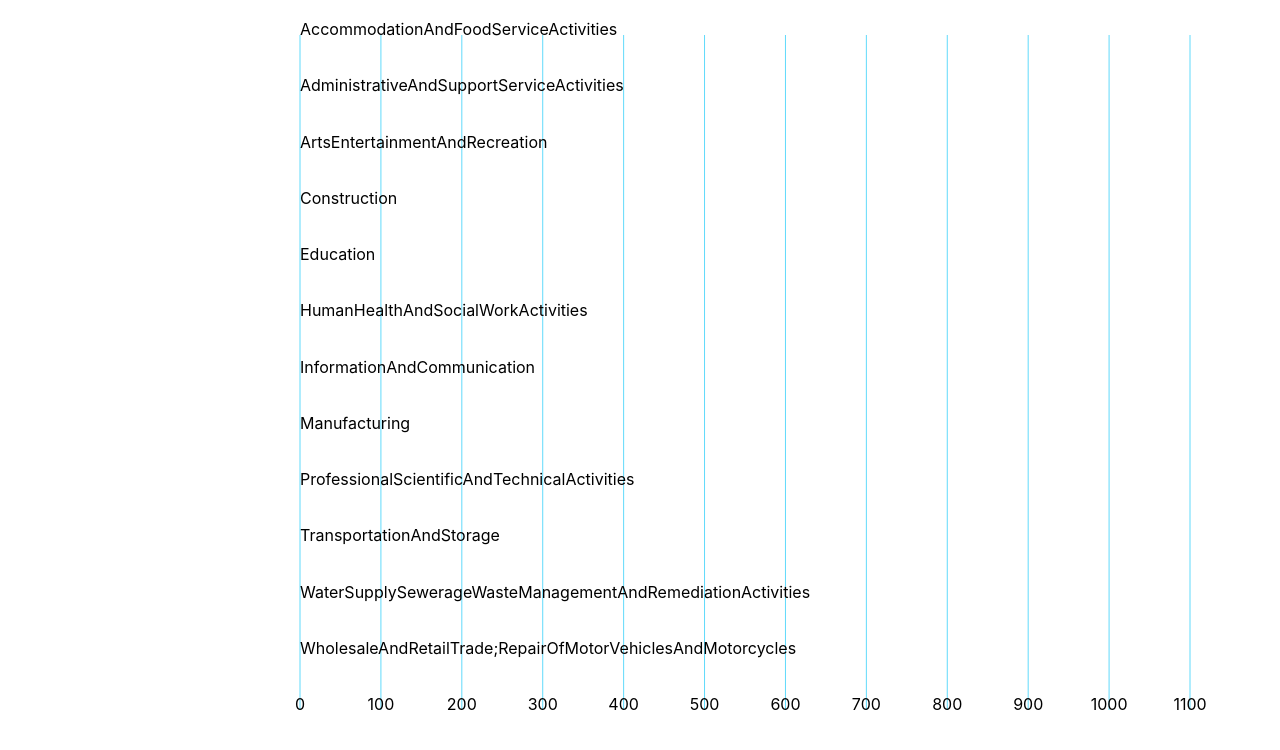
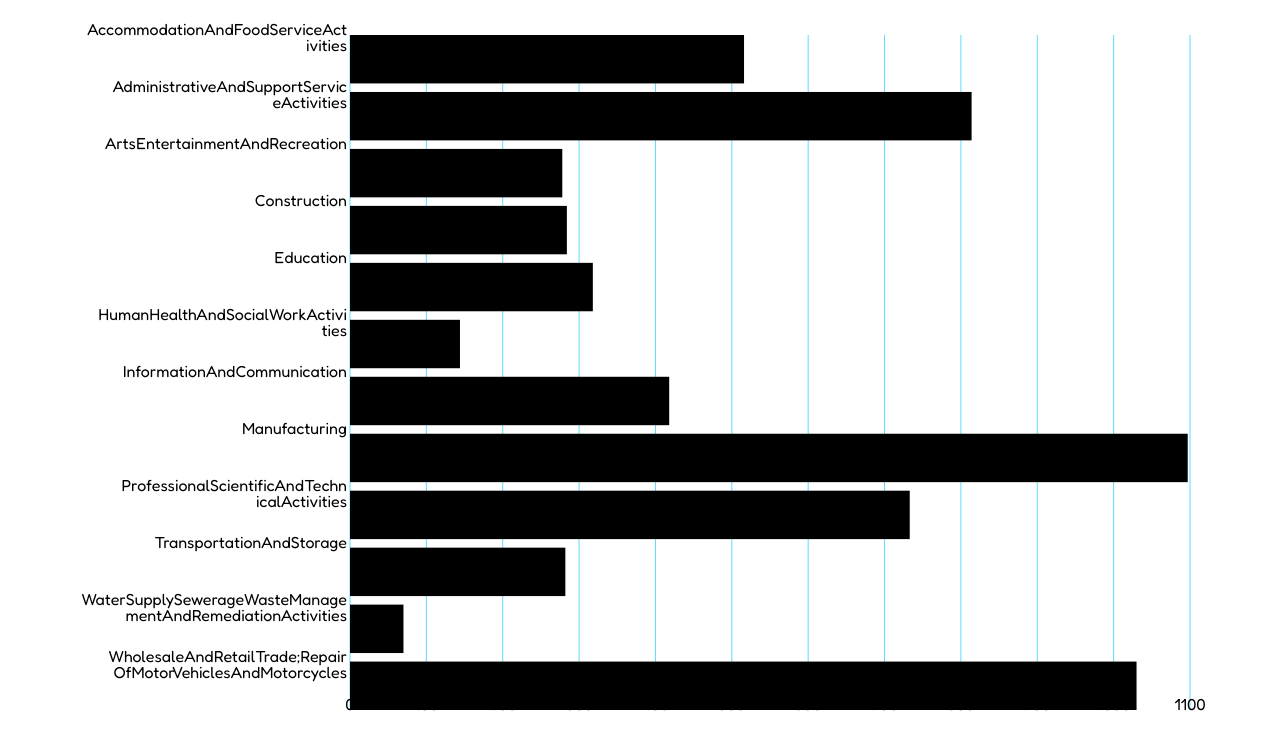
Before and after one commit to BinaryDog109/covid-impact-viz, a React (Create React App) app: page / in a window 1280 px wide. Shown: the top 750 px of the page. Built offline with nearby package versions, Linux system fonts and the light colour scheme.

Commit message:
Set up basic structure for the diagram

```diff
--- a/public/index.html
+++ b/public/index.html
@@ -3,6 +3,12 @@
   <head>
     <meta charset="utf-8" />
     <link rel="icon" href="%PUBLIC_URL%/favicon.ico" />
+    <link rel="preconnect" href="https://fonts.googleapis.com" />
+    <link rel="preconnect" href="https://fonts.gstatic.com" crossorigin />
+    <link
+      href="https://fonts.googleapis.com/css2?family=Fredoka:wght@300;400;700&display=swap"
+      rel="stylesheet"
+    />
     <meta name="viewport" content="width=device-width, initial-scale=1" />
     <meta name="theme-color" content="#000000" />
     <meta
--- a/src/App.js
+++ b/src/App.js
@@ -5,17 +5,20 @@ import { scaleBand, scaleLinear, max } from "d3";
 
 import { useData } from "./useData";
 
+import { XAxisChannel } from "./components/XAxisChannel";
+import { YAxisChannel } from "./components/YAxisChannel";
+
 const diagramSpace = {
   top: 35,
-  left: 300,
+  left: 350,
   bottom: 90,
   right: 90,
 };
-const outsideMargin = 20
+const outsideMargin = 20;
 const textOffset = 50;
 
-const displayWidth = window.innerWidth
-const displayHeight = window.innerHeight
+const displayWidth = window.innerWidth;
+const displayHeight = window.innerHeight;
 const drawHeight = displayHeight - diagramSpace.top - diagramSpace.bottom;
 const drawWidth = displayWidth - diagramSpace.left - diagramSpace.right;
 
@@ -36,30 +39,32 @@ function App() {
 
   const yMapping = scaleBand()
     .domain(data.map(yAccessor))
-    .range([0, drawHeight]);
+    .range([0, drawHeight])
+    .paddingInner(0.15);
+    ;
 
-  const XAxisChannel = () =>
-    xMapping.ticks().map((tickValue) => (
-      <g className="tick-group" key={tickValue} transform={`translate(${xMapping(tickValue)}, 0)`}>
-        <line y2={drawHeight} />
-        <text y={drawHeight}>{tickValue}</text>
-      </g>
-    ));
-
-    const YAxisChannel = () =>
-      yMapping.domain().map(domainValue => (
-        <text y={yMapping(domainValue)}>{domainValue}</text>
-      ))
+    const Marks = () => (
+      data.map(d => (
+        <rect
+          className="mark"
+          key={yAccessor(d)}
+          x={0}
+          y={yMapping(yAccessor(d))}
+          width={xMapping(xAccessor(d))}
+          height={yMapping.bandwidth()}
+        >
+          {/* <title>{xValue(d)}</title> */}
+        </rect>
+    )))
 
   return (
     <div className="histogram">
-      <svg
-        width={displayWidth}
-        height={displayHeight}
-      >
-        <g transform={`translate(${diagramSpace.left}, ${diagramSpace.top})`}><XAxisChannel />
-        <YAxisChannel /></g>
-
+      <svg width={displayWidth} height={displayHeight}>
+        <g transform={`translate(${diagramSpace.left}, ${diagramSpace.top})`}>
+          <XAxisChannel xMapping={xMapping} drawHeight={drawHeight} />
+          <YAxisChannel yMapping={yMapping}/>
+          <Marks />
+        </g>
       </svg>
     </div>
   );
--- /dev/null
+++ b/src/components/XAxisChannel.js
@@ -0,0 +1,7 @@
+export const XAxisChannel = ({xMapping, drawHeight}) =>
+    xMapping.ticks().map((tickValue) => (
+      <g className="tick-group" key={tickValue} transform={`translate(${xMapping(tickValue)}, 0)`}>
+        <line y2={drawHeight} />
+        <text y={drawHeight}>{tickValue}</text>
+      </g>
+    ));
--- /dev/null
+++ b/src/components/YAxisChannel.js
@@ -0,0 +1,13 @@
+export const YAxisChannel = ({ yMapping, domainValueSplitIndex=30, textOffset=-3 }) =>
+  yMapping.domain().map((domainValue) => (
+    <g transform={`translate(${textOffset}, 0)`}>
+      <text y={yMapping(domainValue)} textAnchor="end">
+        <tspan class="text" x="0" dx="0" dy="0">
+          {domainValue.substring(0,domainValueSplitIndex)}
+        </tspan>
+        <tspan class="text" x="0" dx="0" dy="16">
+          {domainValue.substring(domainValueSplitIndex)}
+        </tspan>
+      </text>
+    </g>
+  ));
--- a/src/index.css
+++ b/src/index.css
@@ -4,9 +4,7 @@ html {
 body {
   margin: 0;
   min-height: 100%;
-  font-family: -apple-system, BlinkMacSystemFont, 'Segoe UI', 'Roboto', 'Oxygen',
-    'Ubuntu', 'Cantarell', 'Fira Sans', 'Droid Sans', 'Helvetica Neue',
-    sans-serif;
+  font-family: 'Fredoka', sans-serif;
   -webkit-font-smoothing: antialiased;
   -moz-osx-font-smoothing: grayscale;
 }
```
